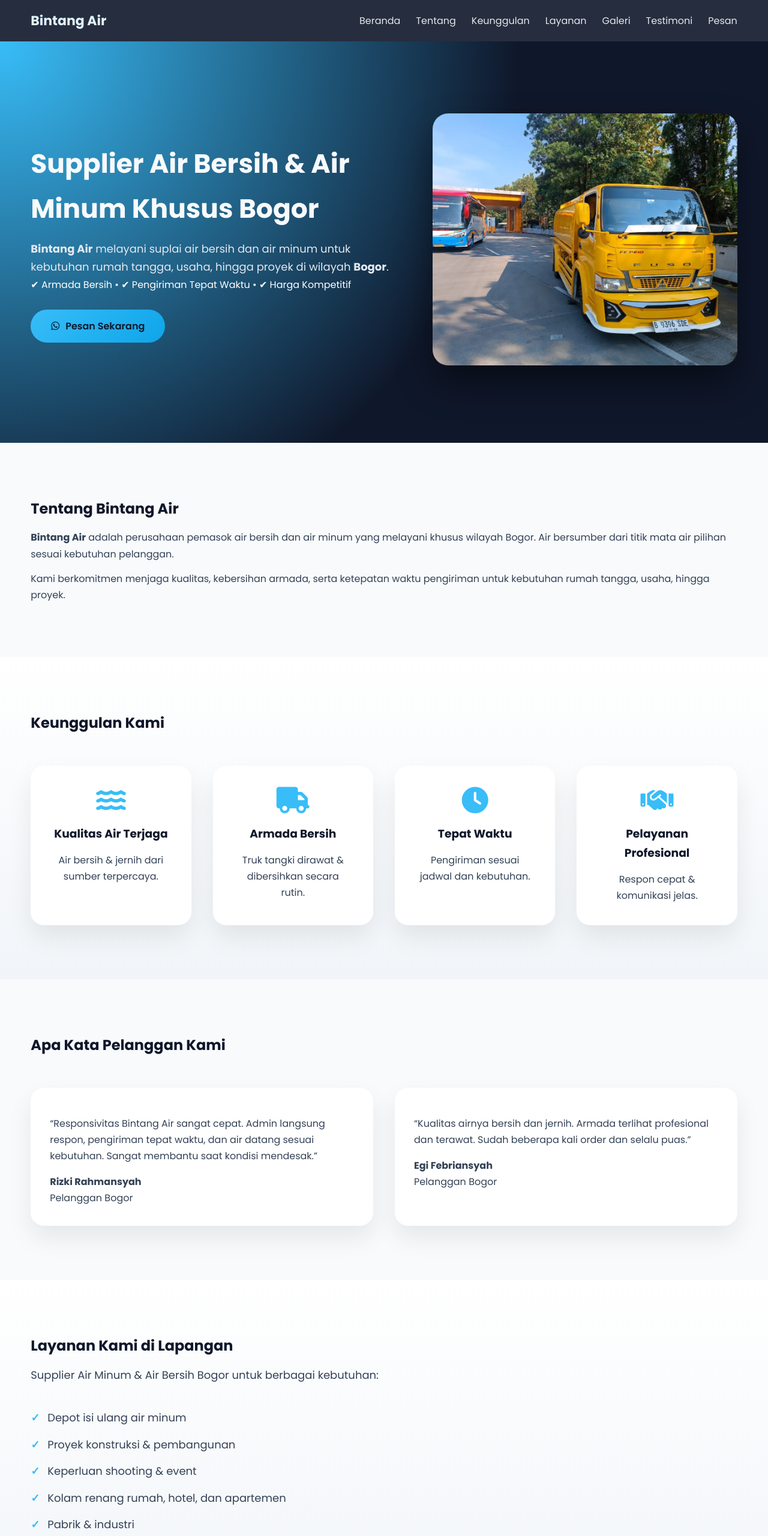
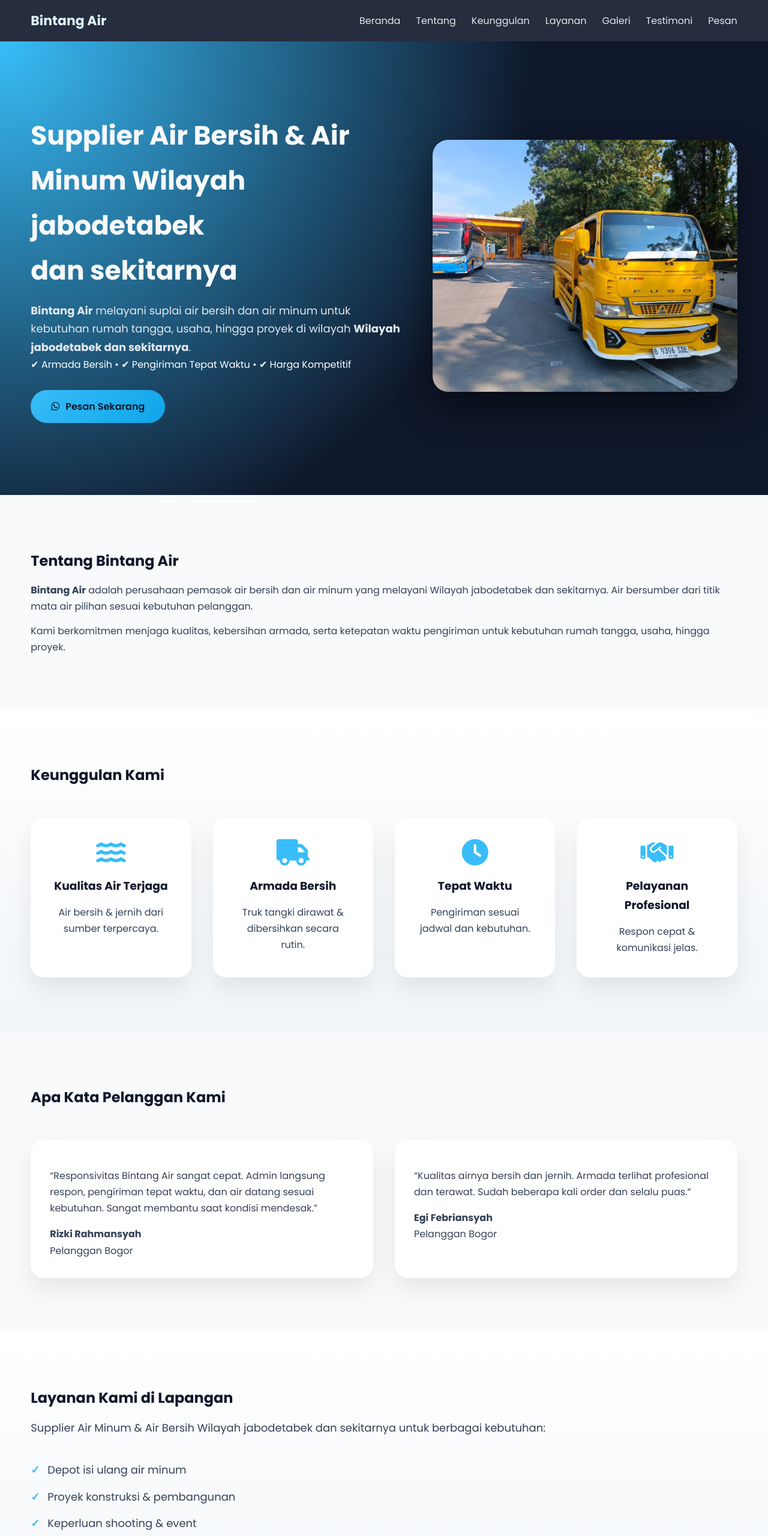
Before and after one commit to kinuse/web-tangki-air-bersih, a plain HTML site: page index.html in a window 1280 px wide. Shown: the top 2560 px of the page at 60% size. Drawn offline with Linux system fonts and the light colour scheme.

Commit message:
Update index.html

```diff
--- a/index.html
+++ b/index.html
@@ -3,7 +3,7 @@
 <head>
     <meta charset="UTF-8">
     <meta name="viewport" content="width=device-width, initial-scale=1.0">
-    <title>Bintang Air | Supplier Air Bersih & Air Minum Bogor</title>
+    <title>Bintang Air | Supplier Air Bersih & Air Minum Wilayah jabodetabek dan sekitarnya</title>
 
     <link rel="stylesheet" href="style.css">
 
@@ -33,11 +33,11 @@
 <header id="hero" class="hero">
 <div class="container">
     <div>
-        <h1>Supplier Air Bersih & Air Minum Khusus Bogor</h1>
+        <h1>Supplier Air Bersih & Air Minum Wilayah jabodetabek dan sekitarnya</h1>
         <p>
             <strong>Bintang Air</strong> melayani suplai air bersih dan air minum
             untuk kebutuhan rumah tangga, usaha, hingga proyek
-            di wilayah <strong>Bogor</strong>.
+            di wilayah <strong>Wilayah jabodetabek dan sekitarnya</strong>.
         </p>
 
         <div class="hero-badge">
@@ -62,7 +62,7 @@
         <h2>Tentang Bintang Air</h2>
         <p>
             <strong>Bintang Air</strong> adalah perusahaan pemasok air bersih dan air minum
-            yang melayani khusus wilayah Bogor. Air bersumber dari titik mata air pilihan
+            yang melayani Wilayah jabodetabek dan sekitarnya. Air bersumber dari titik mata air pilihan
             sesuai kebutuhan pelanggan.
         </p>
         <p>
@@ -141,7 +141,7 @@
     <div class="container">
         <h2>Layanan Kami di Lapangan</h2>
         <p class="service-desc">
-            Supplier Air Minum & Air Bersih Bogor untuk berbagai kebutuhan:
+            Supplier Air Minum & Air Bersih Wilayah jabodetabek dan sekitarnya untuk berbagai kebutuhan:
         </p>
 
         <ul class="service-list">
@@ -188,7 +188,7 @@
 <section id="contact" class="section-padding bg-light">
     <div class="container">
         <h2>Hubungi Kami</h2>
-        <p>Siap melayani kebutuhan air bersih & air minum wilayah Bogor.</p>
+        <p>Siap melayani kebutuhan air bersih & air minum Wilayah jabodetabek dan sekitarnya.</p>
 
         <a href="https://wa.me/6282123931571" target="_blank" class="btn btn-whatsapp-large">
             <i class="fab fa-whatsapp"></i> Pesan via WhatsApp
@@ -199,7 +199,7 @@
 <!-- FOOTER -->
 <footer>
     <div class="container">
-        <p>&copy; 2025 Bintang Air – Supplier Air Bersih & Air Minum Bogor</p>
+        <p>&copy; 2025 Bintang Air – Supplier Air Bersih & Air Minum Wilayah jabodetabek dan sekitarnya</p>
     </div>
 </footer>
 
```
